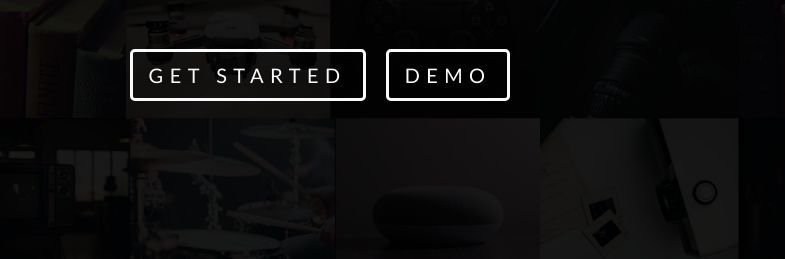
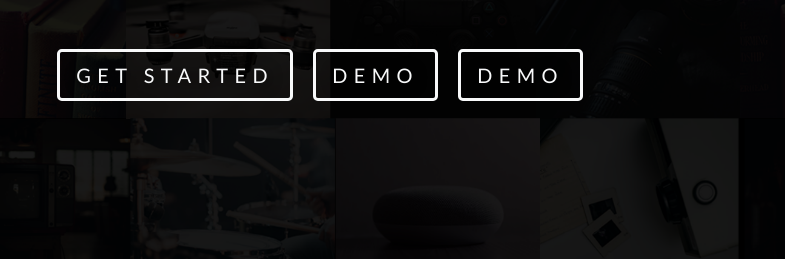
Before and after one commit to chivukulateja/loriweb, a plain HTML site: page index.html in a window 1280 px wide. Shown: the part 521-780 px from the top of the page, 0-785 px from the left. Drawn offline with nearby package versions, Linux system fonts and the light colour scheme; grey boxes are pictures that could not be loaded.

Commit message:
Final Changes

```diff
--- a/index.html
+++ b/index.html
@@ -60,6 +60,7 @@
           people nearby.
         </h5>
         <a href="#how-it-works" class="btn btn-outline-light btn-lg"> Get Started</a>
+        <a href="#how-it-works" class="btn btn-outline-light btn-lg"> Demo</a>
         <a href="#how-it-works" class="btn btn-outline-light btn-lg"> Demo</a>
       </div>
       <div class="col-md-6 text-center">
```
